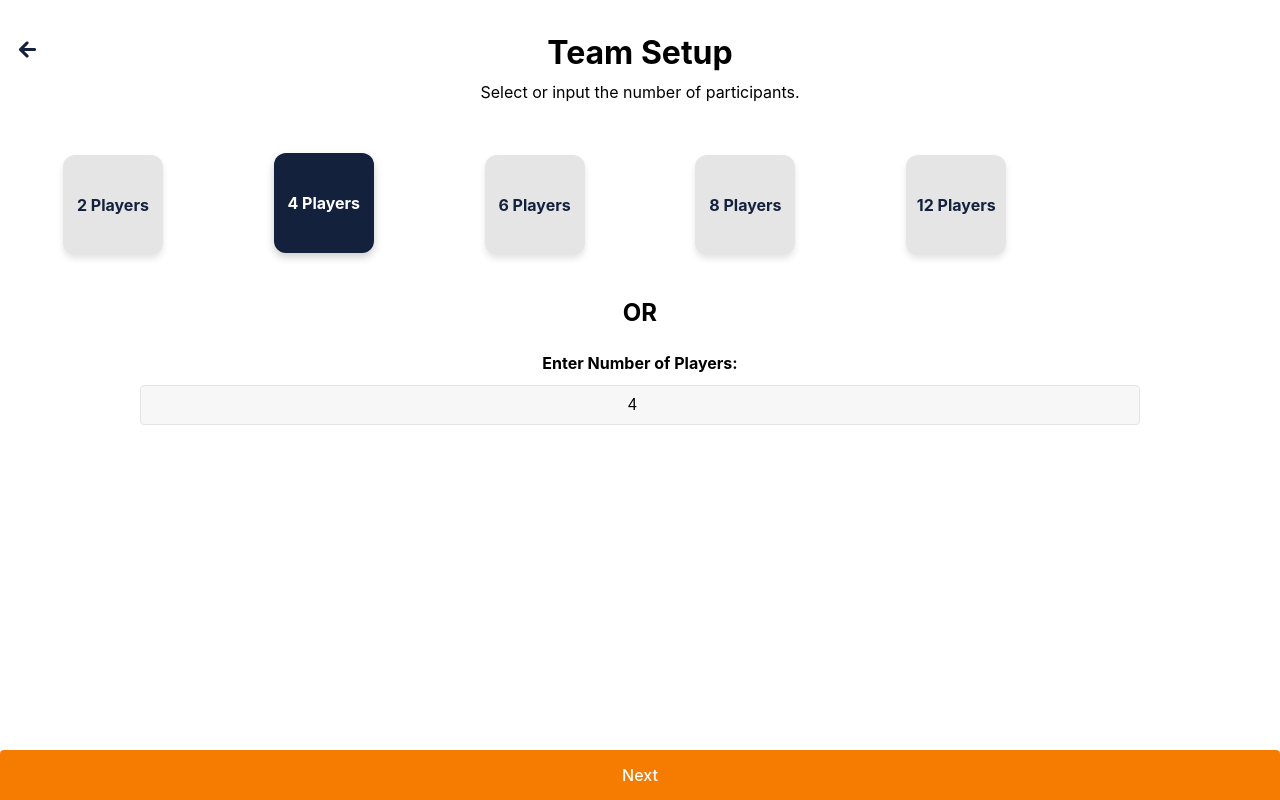
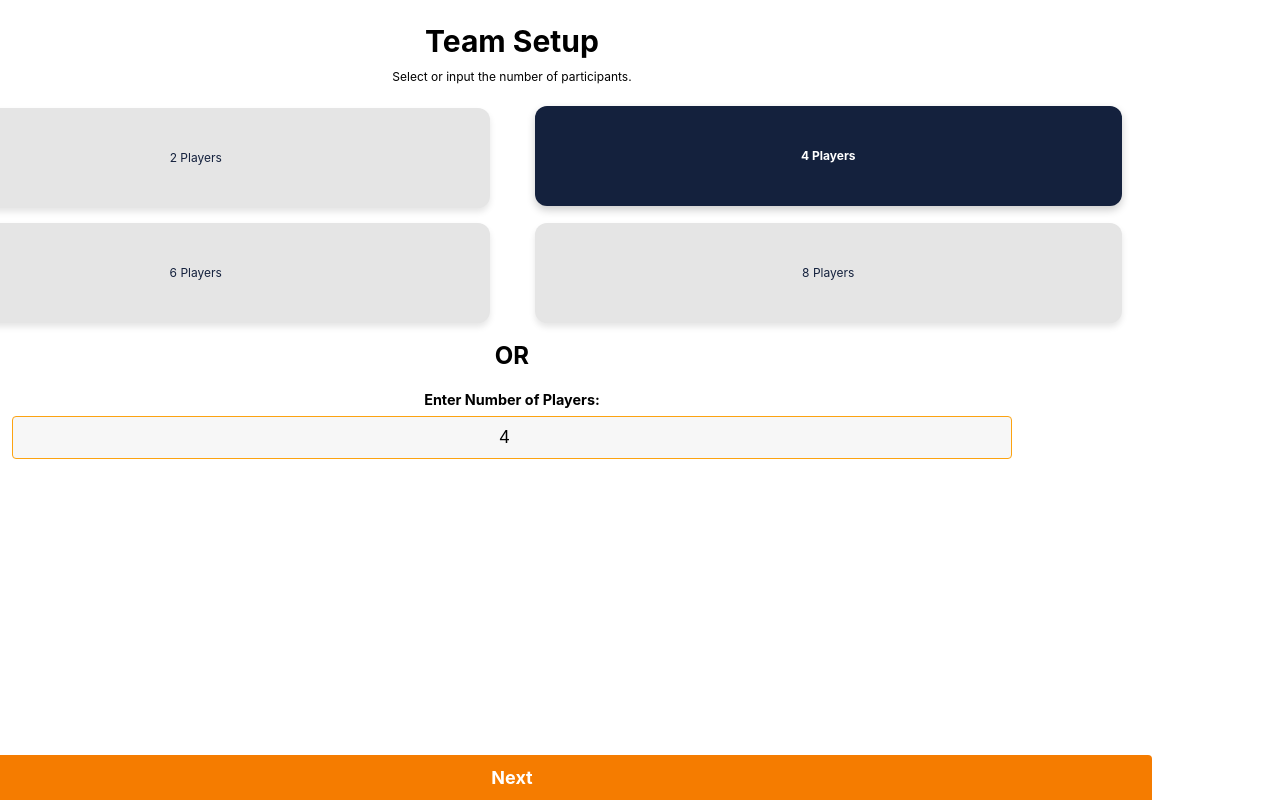
Before and after one commit to sifatul/gameplan, a React (Vite) app: page / in a window 1280 px wide. Both pictures are taken after a click on the button "Next". Built offline with nearby package versions, Linux system fonts and the light colour scheme.

Commit message:
chore: css updated

```diff
--- a/src/App.css
+++ b/src/App.css
@@ -15,26 +15,23 @@
   box-sizing: border-box; /* Ensure padding is included in total width */
 }
 
-.main-content input {
-  margin: 5px 0; /* Increased margin for better spacing */
-
-}
-
-
-
 .action-btn {
-  height: 50px;
   background-color: #f57c00; /* Dark blue for action buttons */
-  color: #FFFFFF; /* White text */
+  color: #ffffff; /* White text */
   border: none; /* No border */
   cursor: pointer; /* Pointer cursor on hover */
-  transition: background-color 0.25s, transform 0.1s; /* Smooth transition for background color and scale */
+  transition:
+    background-color 0.25s,
+    transform 0.1s; /* Smooth transition for background color and scale */
   border-radius: 4px 4px 0px 0; /* Rounded corners for buttons */
+  font-weight: bold;
+  font-size: 1.5em;
+  padding: 12px;
 }
 
 .action-btn:hover {
-  background-color: #FFFFFF; /* Change background on hover */
-  color: #FCA311; /* Change text color on hover */
+  background-color: #ffffff; /* Change background on hover */
+  color: #fca311; /* Change text color on hover */
   transform: scale(1.05); /* Slightly scale up on hover for a better visual cue */
 }
 
@@ -50,7 +47,7 @@
 }
 
 .team h3 {
-  color: #14213D; /* Dark blue for team headings */
+  color: #14213d; /* Dark blue for team headings */
   font-weight: bold; /* Bold team headings */
 }
 
@@ -70,45 +67,24 @@
   margin: 5px; /* Added margin for spacing between inputs */
   padding: 8px; /* Added padding for comfort */
   border-radius: 4px; /* Rounded corners */
-  border: 1px solid #E5E5E5; /* Light gray border for scores */
+  border: 1px solid #e5e5e5; /* Light gray border for scores */
 }
 
 .titleHolder {
-  padding: 20px 0 0 0; /* Increased padding for better spacing */
-  min-height: 120px;
+  padding: 10px 0 0 0; /* Increased padding for better spacing */
+  /* min-height: 120px; */
   text-align: center; /* Center align title holder content */
 }
 
 .titleHolder h1 {
   margin: 0; /* Remove bottom margin */
   color: #000000; /* Black for main title */
-  font-size: 2em; /* Increased font size for emphasis */
+  font-size: 2.5em; /* Increased font size for emphasis */
 }
 
 .titleHolder p {
   margin-top: 10px; /* Added margin to separate from title */
 }
-
-/* Add responsiveness */
-@media (max-width: 350px) {
-  .PlayerList {
-    flex: unset;
-    width: 100%;
-    height: auto; /* Allow height to be auto for smaller screens */
-    padding: 15px; /* Adjusted padding for smaller screens */
-    border-left: none; /* Remove left border */
-    margin-top: 20px; /* Space from top */
-    box-sizing: border-box; /* Include padding in width */
-    box-shadow: none; /* Remove shadow for smaller screens */
-  }
-
-
-  .titleHolder, .titleHolder h1 {
-    padding-top: 0; /* Remove top padding */
-  }
-}
-
-
 
 /* Ensure the back button is aligned to the left and title is centered */
 .title-flex {
@@ -128,5 +104,8 @@
   flex-grow: 1;
   text-align: center;
   margin: 0;
-  font-size: 24px;
 }
+
+/* Medium devices (tablets, 768px - 1024px) */
+@media (min-width: 768px) and (max-width: 1024px) {
+}
--- a/src/context/MatchContext.jsx
+++ b/src/context/MatchContext.jsx
@@ -4,7 +4,7 @@ import { GAME_TYPE, MATCH_TYPE } from '../enums/match-defaults.enum';
 // Create a context
 const MatchContext = createContext();
 const DEFAULT_MATCH_SETUP = {
-  gameType: GAME_TYPE.SINGLES,
+  gameType: GAME_TYPE.DOUBLES,
   matchType: MATCH_TYPE.FRIENDLY,
 };
 
--- a/src/index.css
+++ b/src/index.css
@@ -6,15 +6,13 @@
    White: #FFFFFF
 */
 
-
-
 :root {
   /* General Styles */
   --color-black: #000000;
-  --color-dark-blue: #14213D;
-  --color-orange: #FCA311;
-  --color-light-gray: #E5E5E5;
-  --color-white: #FFFFFF;
+  --color-dark-blue: #14213d;
+  --color-orange: #fca311;
+  --color-light-gray: #e5e5e5;
+  --color-white: #ffffff;
 
   /* Font Styles */
   font-family: Inter, system-ui, Avenir, Helvetica, Arial, sans-serif;
@@ -29,7 +27,8 @@
   -moz-osx-font-smoothing: grayscale;
 }
 
-html, body {
+html,
+body {
   margin: 0;
   padding: 0;
   display: flex;
@@ -39,10 +38,12 @@ html, body {
   min-height: 100vh;
   background-color: var(--color-white);
   color: var(--color-black);
+  max-width: 1024px;
+  font-size: 12px;
 }
 
 h1 {
-  font-size: 3.2em;
+  font-size: 2.5em;
   line-height: 1.1;
   color: var(--color-dark-blue);
 }
@@ -63,7 +64,7 @@ ul {
 }
 button {
   padding: 0.6em 1.2em;
-  font-size: 1em;
+  font-size: 2em;
   font-weight: 500;
   font-family: inherit;
   background-color: var(--color-white);
@@ -78,8 +79,9 @@ button:hover {
   border-color: var(--color-orange);
 }
 
-button:focus, button:focus-visible {
-  outline: 2px solid #FCA311;
+button:focus,
+button:focus-visible {
+  outline: 2px solid #fca311;
 }
 
 button.secondary {
@@ -93,15 +95,15 @@ button.secondary:hover {
 }
 
 input {
-  padding: 10px;
+  padding: 8px;
   width: 100%;
-  background-color: #F7F7F7; /* Light gray background for inputs */
+  background-color: #f7f7f7; /* Light gray background for inputs */
   color: #000000; /* Black text for contrast */
-  border: 1px solid #E5E5E5; /* Light gray border */
+  border: 1px solid #e5e5e5; /* Light gray border */
   border-radius: 4px; /* Rounded corners */
   outline: none; /* Remove default focus outline */
   box-sizing: border-box;
-  font-size: 1em;
+  font-size: 2em;
 }
 input:focus-visible {
   border: 2px solid var(--color-orange);
@@ -111,18 +113,18 @@ input:focus-visible {
   padding: 15px;
 }
 
+/*
+/* Add responsiveness */
 
+/* Small devices (phones in landscape, 481px - 767px) */
 
-
-/* Add responsiveness */
-@media (max-width: 350px) {
 input {
-    font-size: 1em;
+  font-size: 1.5em;
   width: 100%;
   box-sizing: border-box;
-    padding: 12px; /* Consistent padding */
-    margin: 10px 0; /* Consistent margin */
-    border: 1px solid #FCA311; /* Dark blue border */
+  padding: 10px; /* Consistent padding */
+  margin: 0; /* Consistent margin */
+  border: 1px solid #fca311; /* Dark blue border */
   border-radius: 4px; /* Rounded corners */
 }
 
@@ -131,4 +133,9 @@ input:focus-visible {
   max-width: 100%; /* Ensure the form doesn't exceed the width of the container */
   box-sizing: border-box; /* Include padding and border in the element's total width */
 }
+
+/* Medium devices (tablets, 768px - 1024px) */
+@media (min-width: 768px) and (max-width: 1024px) {
+
+
 }
--- a/src/pages/LandingPage.jsx
+++ b/src/pages/LandingPage.jsx
@@ -26,7 +26,7 @@ function LandingPage(props) {
           <div className="title-flex">
             <h1 className="centered-title">Game Setup</h1>
           </div>
-          <p>Select the type of game and match type.</p>
+          <p>Select the type of game and match.</p>
         </div>
 
         {/* Section 1: Game Type */}
--- a/src/pages/PlayerSetup.jsx
+++ b/src/pages/PlayerSetup.jsx
@@ -2,6 +2,7 @@ import React, { useCallback, useEffect, useState } from 'react';
 import { usePlayers } from '../context/PlayersContext';
 import { IoMdArrowRoundBack } from 'react-icons/io';
 import { PAGE_ROUTE } from '../enums/routes.enum';
+import '../styles/PlayerSetup.css';
 
 function PlayerListPage(props) {
   const { setPageName, totalParticipants } = props;
--- a/src/pages/TeamContainer.jsx
+++ b/src/pages/TeamContainer.jsx
@@ -13,7 +13,7 @@ function TeamContainer(props) {
     }
   }, [setPageName, totalParticipants]);
 
-  const commonParticipantCounts = [2, 4, 6, 8, 12];
+  const commonParticipantCounts = [2, 4, 6, 8, 12, 20];
 
   const handleManualInput = e => {
     const value = parseInt(e.target.value, 10);
@@ -45,7 +45,6 @@ function TeamContainer(props) {
               {count} Players
             </div>
           ))}
-          <div className={`card card-sm hidden`}>Hidden</div>
         </div>
         <div className="flex-row align-center">
           <span className="or-divider">OR</span>
--- a/src/styles/Card.css
+++ b/src/styles/Card.css
@@ -7,10 +7,6 @@
   margin-bottom: 20px;
 }
 
-.LandingPage .card-container{
-    flex-wrap: nowrap;
-}
-
 .card {
   display: flex;
   justify-content: center;
@@ -18,7 +14,6 @@
   border-radius: 12px;
   cursor: pointer;
   font-size: 1em;
-  font-weight: bold;
   transition: all 0.3s;
   box-shadow: 0 4px 6px rgba(0, 0, 0, 0.1);
   text-align: center;
@@ -26,14 +21,22 @@
   color: #14213D; /* Dark Blue for text */
 }
 
+.teamContainer .card-sm:nth-child(5), .teamContainer .card-sm:nth-child(6){
+  display: none;
+}
+.teamContainer .card-container{
+  margin-top: 10px;
+  margin-bottom: 0px;
+}
+
 .card-sm {
-  width: 100px;
+  width: 47%;
   height: 100px;
 }
 .card-bg {
-  width: 120px;
-  height: 120px;
-  padding: 20px;
+  flex:1;
+  height: 100px;
+  padding: 10px;
 }
 
 .card:hover,.card.selected:hover {
@@ -45,8 +48,7 @@
   color: white;
   box-shadow: 0 4px 8px rgba(0, 0, 0, 0.2);
   transform: scale(1.02);
-
-
+  font-weight: bold;
 
   background: #14213d;
   color: white;
@@ -57,8 +59,9 @@
 }
 
 .card-rect{
-    width: 200px;
-    height: 70px;
+    /* width: 200px; */
+    flex:1;
+    height: 60px;
 }
 
 
@@ -71,9 +74,8 @@
     color: #000000; /* Use a rich, standout color (adjust as needed) */
     text-transform: uppercase; /* Make the text all uppercase */
     letter-spacing: 2px; /* Add letter spacing for a clean look */
-    margin-bottom: 20px; /* Space between the title and the next section */
     position: relative; /* Position for adding decorative lines */
-    padding-bottom: 10px; /* Space under the title for decoration */
+
   }
 
   /* Decorative underline effect for section-title */
--- a/src/styles/MatchContainer.css
+++ b/src/styles/MatchContainer.css
@@ -48,7 +48,7 @@
 }
 
 .team-name{
-  width: 90%;          /* Set a fixed width or max-width */
+  width: 100px;
   white-space: nowrap;   /* Prevent text from wrapping */
   overflow: hidden;      /* Hide overflow text */
   text-overflow: ellipsis; /* Show ellipsis (...) */
@@ -72,7 +72,7 @@
 .bold-text{
   font-weight: bolder;
   color: #14213D;
-  font-size: larger;
+  /* font-size: larger; */
 }
 
 .icon-inactive {
--- /dev/null
+++ b/src/styles/PlayerSetup.css
@@ -0,0 +1,5 @@
+.playerList input{
+    margin-bottom: 5px;
+    border: 1px solid #E5E5E5;
+    font-size: 1.2em;
+}
--- a/src/styles/TeamContainer.css
+++ b/src/styles/TeamContainer.css
@@ -10,6 +10,7 @@
 .manual-input-container label {
   font-weight: bold;
   margin-bottom: 5px;
+  font-size: 1.2em;
 }
 
 .manual-input-container input {
@@ -30,12 +31,12 @@
 /* Error message styling */
 .error-message {
   color: #D32F2F;
-  font-size: 0.9em;
+  font-size: 1em;
   margin-top: 5px;
 }
 
 .or-divider{
-  font-size: 1.5em;
+  font-size: 2em;
   font-weight: bold;
-  padding: 20px;
+  padding: 15px;
 }
```
Lines whose indentation alone changed are shown as unchanged.
